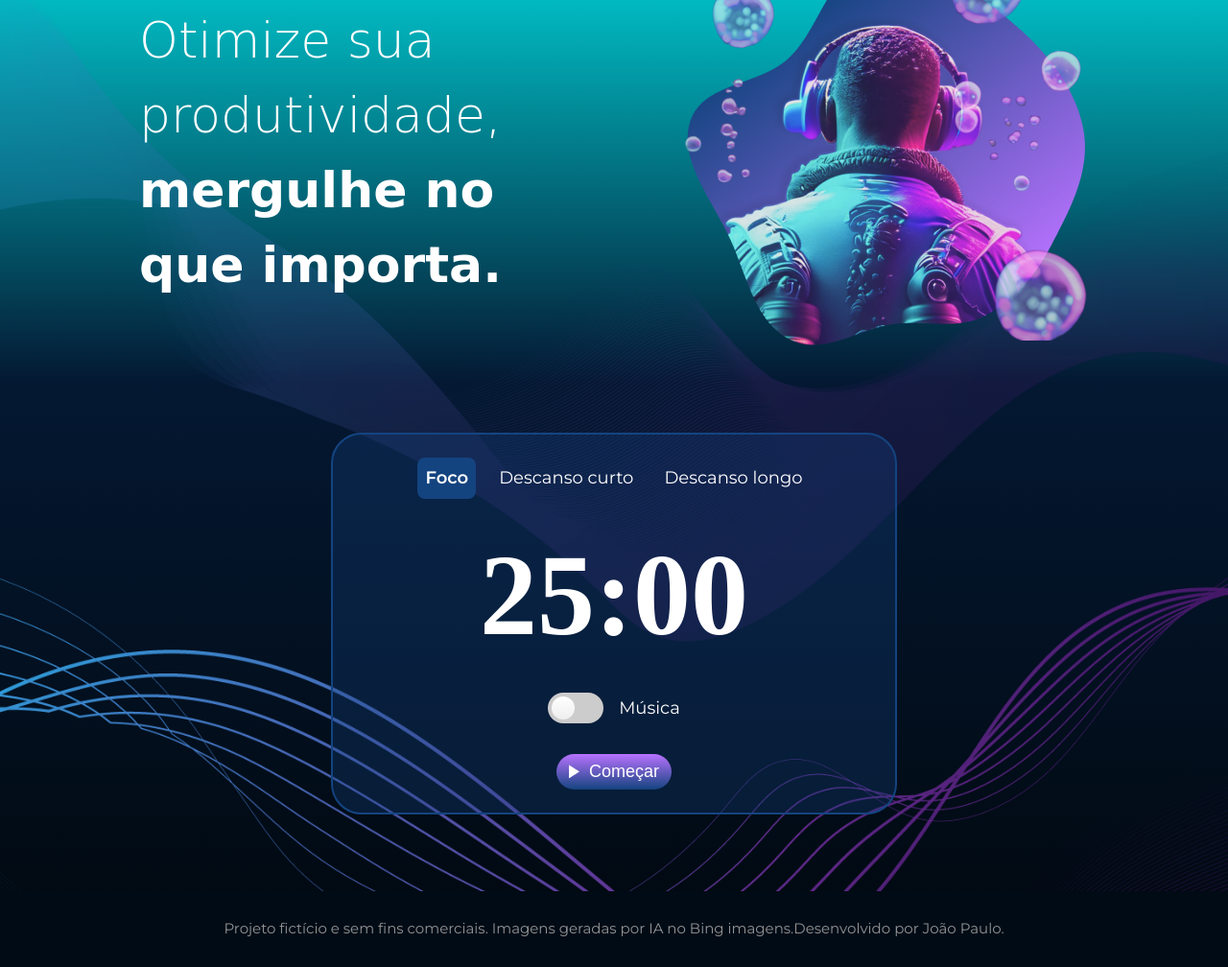
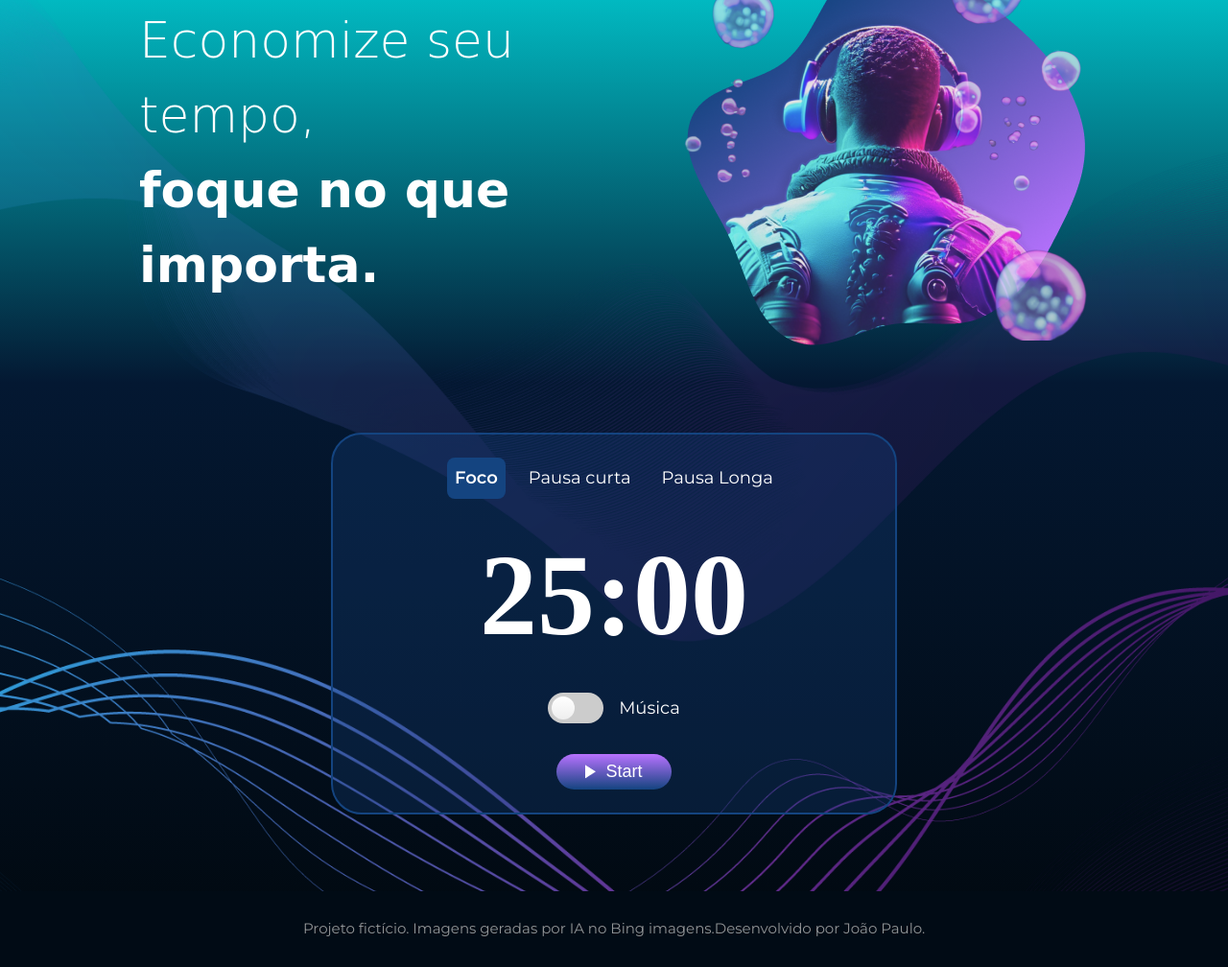
Before and after one commit to JoaoPaulo23342/Attention-Classroom, a plain HTML site: page PomodoroSimulator/index.html in a window 1280 px wide. Shown: the part 173-1181 px from the top of the page at 96% size. Drawn offline with nearby package versions, Linux system fonts and the light colour scheme; a web font is replaced by a local one.

Commit message:
pomodoro

```diff
--- a/Attention Classroom/index.html
+++ b/PomodoroSimulator/index.html
@@ -4,8 +4,8 @@
 <head>
     <meta charset="UTF-8">
     <meta name="viewport" content="width=device-width, initial-scale=1.0">
-    <title>Attention Classroom</title>
-    <link rel="shortcut icon" href="./imagens/favicon.ico" type="image/x-icon">
+    <title>Pomodoro Simulator</title>
+
     <link rel="stylesheet" href="https://cdnjs.cloudflare.com/ajax/libs/meyer-reset/2.0/reset.min.css"
         integrity="sha512-NmLkDIU1C/C88wi324HBc+S2kLhi08PN5GDeUVVVC/BVt/9Izdsc9SVeVfA1UZbY3sHUlDSyRXhCzHfr6hmPPw=="
         crossorigin="anonymous" referrerpolicy="no-referrer" />
@@ -27,8 +27,8 @@
         </header>
         <section class="app__section-banner-container">
             <h1 class="app__title">
-                Otimize sua produtividade,<br>
-                <strong class="app__title-strong">mergulhe no que importa.</strong>
+                Economize seu tempo,<br>
+                <strong class="app__title-strong">foque no que importa.</strong>
             </h1>
             <figure class="app__image-figure">
                 <img class="app__image" src="/imagens/foco.png" alt="">
@@ -41,10 +41,10 @@
                         <button data-contexto="foco" class="app__card-button app__card-button--foco active">Foco</button>
                     </li>
                     <li class="app__card-list-item">
-                        <button data-contexto="short" class="app__card-button app__card-button--curto">Descanso curto</button>
+                        <button data-contexto="short" class="app__card-button app__card-button--curto">Pausa curta</button>
                     </li>
                     <li class="app__card-list-item">
-                        <button data-contexto="long" class="app__card-button app__card-button--longo">Descanso longo</button>
+                        <button data-contexto="long" class="app__card-button app__card-button--longo">Pausa Longa</button>
                     </li>
                 </ul>
                 <div id="timer" class="app__card-timer"></div>
@@ -64,7 +64,7 @@
                 <div class="app__card-primary-button-wrapper">
                     <button id="start-pause" class="app__card-primary-button">
                         <img class="app__card-primary-butto-icon" src="/imagens/play_arrow.png" alt="">
-                        <span>Começar</span>
+                        <span>Start</span>
                     </button>
                 </div>
             </div>
@@ -72,7 +72,7 @@
 
         <footer class="app__footer">
             <p class="app__footer-text">
-                Projeto fictício e sem fins comerciais. Imagens geradas por IA no Bing imagens.Desenvolvido por João Paulo.
+                Projeto fictício. Imagens geradas por IA no Bing imagens.Desenvolvido por João Paulo.
             </p>
         </footer>
     </main>
```
Also changed, not shown: PomodoroSimulator/imagens/descanso-curto.png (renamed from Attention Classroom/imagens/descanso-curto.png), PomodoroSimulator/imagens/descanso-longo.png (renamed from Attention Classroom/imagens/descanso-longo.png), PomodoroSimulator/imagens/favicon.ico (renamed from Attention Classroom/imagens/favicon.ico), PomodoroSimulator/imagens/foco.png (renamed from Attention Classroom/imagens/foco.png), PomodoroSimulator/imagens/logo.png (renamed from Attention Classroom/imagens/logo.png), PomodoroSimulator/imagens/music_note.png (renamed from Attention Classroom/imagens/music_note.png), PomodoroSimulator/imagens/pattern.png (renamed from Attention Classroom/imagens/pattern.png), PomodoroSimulator/imagens/pause.png (renamed from Attention Classroom/imagens/pause.png), PomodoroSimulator/imagens/play_arrow.png (renamed from Attention Classroom/imagens/play_arrow.png), PomodoroSimulator/script.js (renamed from Attention Classroom/script.js), PomodoroSimulator/styles.css (renamed from Attention Classroom/styles.css), 12 other files.
